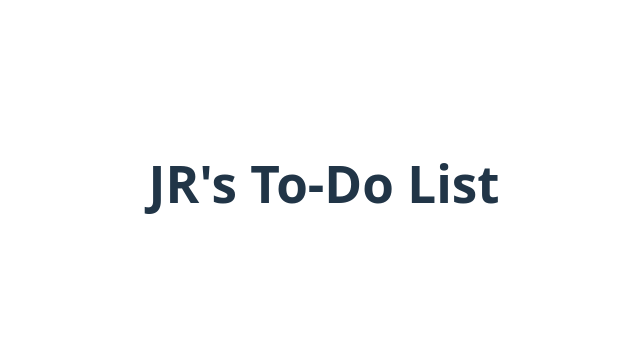
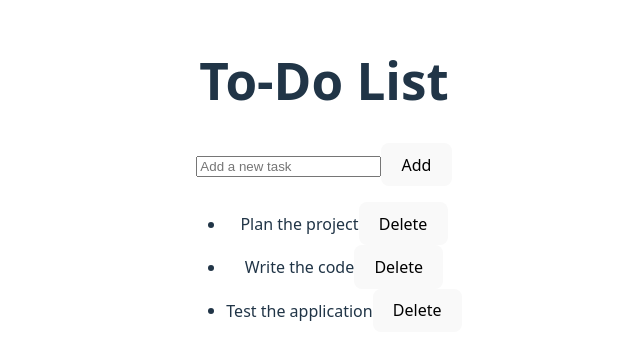
Before and after one commit to jschow/skill-evaluation-project, a React (Vite) app in the folder project/frontend/: page / in a window 1280 px wide. Shown: the part 217-576 px from the top of the page, without its empty margins (316-956 px from the left). Built offline with nearby package versions, Linux system fonts and the light colour scheme.

Commit message:
Add placeholder tasks to list

```diff
--- a/project/frontend/src/ToDoList.jsx
+++ b/project/frontend/src/ToDoList.jsx
@@ -4,10 +4,12 @@ import viteLogo from "/vite.svg";
 import "./App.css";
 
 export default function ToDoList() {
-  const [tasks, setTasks] = useState([]);
+  const [tasks, setTasks] = useState(["Plan the project", "Write the code", "Test the application"]);
   const [task, setTask] = useState("");
 
-  function handleInputChange(event) {}
+  function handleInputChange(event) {
+    setTask(event.target.value);
+  }
 
   function AddTask() {}
 
@@ -15,8 +17,30 @@ export default function ToDoList() {
 
   return (
     <div className="todo-list">
-      <h1>JR's To-Do List</h1>
-      <div></div>
+      <h1>To-Do List</h1>
+      <div>
+        <input
+          type="text"
+          placeholder="Add a new task"
+          value={task}
+          onChange={handleInputChange}
+        />
+        <button
+            className="add-task-button"
+            onClick={AddTask}>
+          Add
+        </button>
+      </div>
+
+        <ul>
+          {tasks.map((task, index) => (
+            <li key={index}>
+              {task}
+              <button onClick={() => deleteTask(index)}>Delete</button>
+            </li>
+          ))}
+        </ul>
+
     </div>
   );
 }
```
